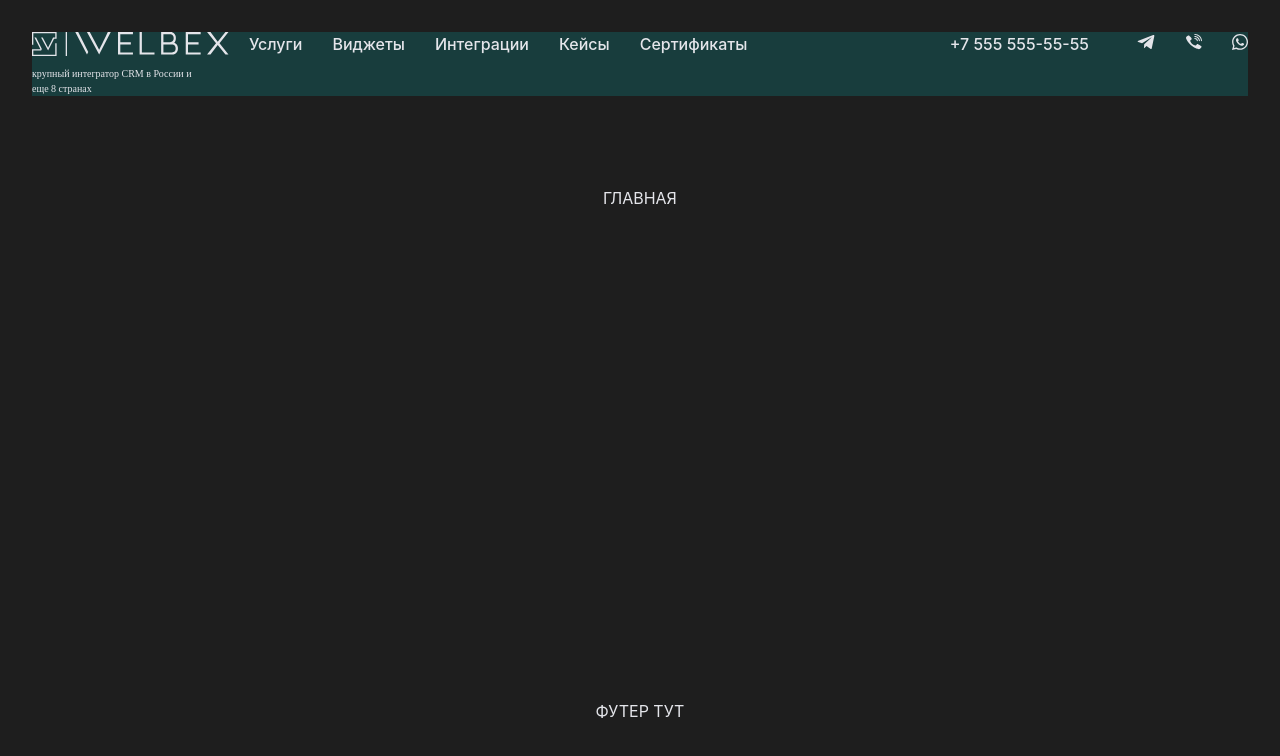
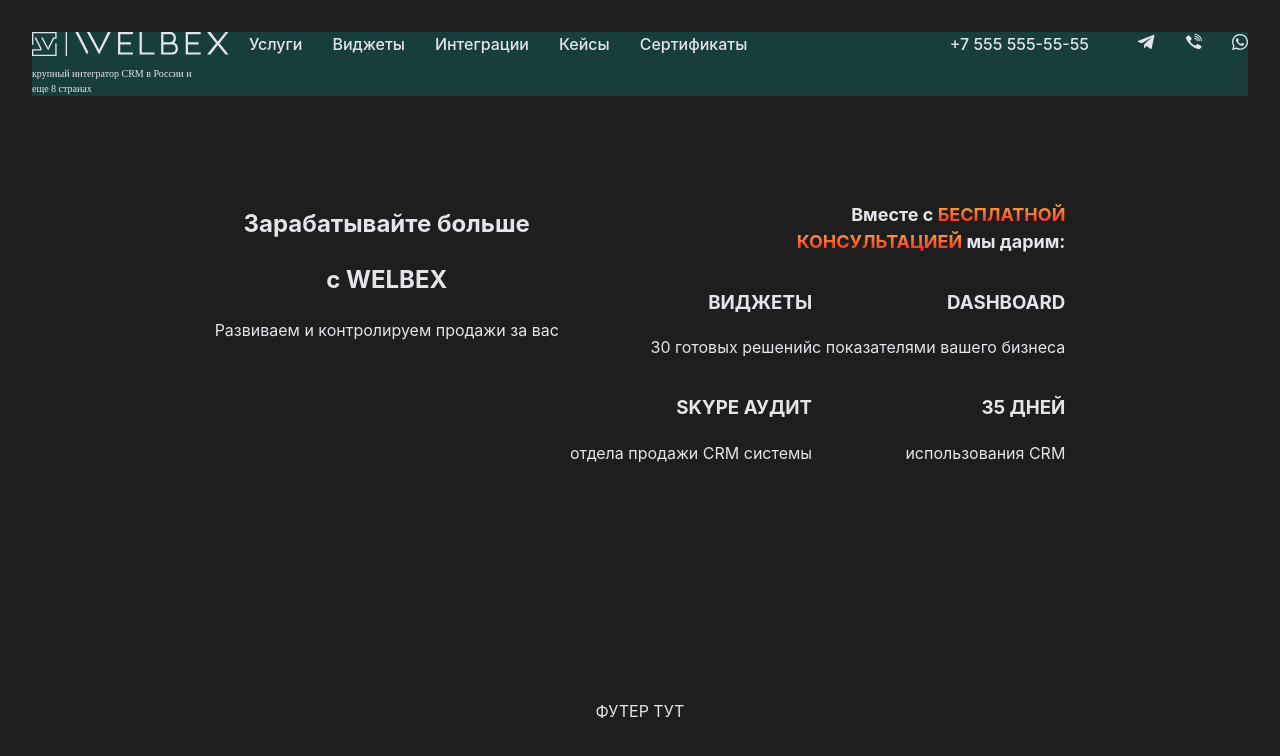
Before and after one commit to anastasia-bazaeva/amotest, a React (Vite) app: page / in a window 1280 px wide. Shown: the top 756 px of the page. Built offline with nearby package versions, Linux system fonts and the light colour scheme.

Commit message:
trying to fill text

```diff
--- /dev/null
+++ b/src/components/main-page/main-page.module.css
@@ -0,0 +1,7 @@
+.wrapper {
+    display: flex;
+    flex-direction: row;
+    flex-wrap: wrap;
+    justify-content: space-between;
+    margin-bottom: 69px;
+}
--- a/src/components/main-page/main-page.tsx
+++ b/src/components/main-page/main-page.tsx
@@ -1,5 +1,16 @@
+import { OfferBlock } from '../offer-block/offer-block'
+import styles from './main-page.module.css'
+
 export const MainPage = () => {
     return (
-        <>ГЛАВНАЯ</>
+        <section className={styles.wrapper} aria-label='главная страница с продающим предложением'>
+            <div>
+                <h2>Зарабатывайте больше</h2>
+                <h2>с WELBEX</h2>
+
+                <p>Развиваем и контролируем продажи за вас</p>
+            </div>
+            <OfferBlock />
+        </section>
     )
 }
--- /dev/null
+++ b/src/components/offer-block/offer-block.module.css
@@ -0,0 +1,23 @@
+.wrapper {
+    display: flex;
+    flex-direction: column;
+    text-align: right;
+    align-items: flex-end;
+}
+
+.title {
+   max-width: 291px;
+   text-wrap: wrap;
+   font-size: 18px;
+}
+
+.accent {
+    background: -webkit-linear-gradient(var(--colors-interface-accent), var(--colors-interface-accent-text));
+    background-clip: text;
+    -webkit-text-fill-color: transparent;
+}
+
+.gridZone {
+    display: grid;
+    grid-template-columns: repeat(2, minmax(164px, 1fr));
+}
--- /dev/null
+++ b/src/components/offer-block/offer-block.tsx
@@ -0,0 +1,27 @@
+import styles from './offer-block.module.css'
+
+export const OfferBlock = () => {
+    return (
+        <div className={styles.wrapper}>
+            <h2 className={styles.title}>Вместе с <span className={styles.accent}>БЕСПЛАТНОЙ КОНСУЛЬТАЦИЕЙ</span> мы дарим:</h2>
+            <div className={styles.gridZone}>
+                <article>
+                    <h3>ВИДЖЕТЫ</h3>
+                    <p>30 готовых решений</p>
+                </article>
+                <article>
+                    <h3>DASHBOARD</h3>
+                    <p>с показателями вашего бизнеса</p>
+                </article>
+                <article>
+                    <h3>SKYPE АУДИТ</h3>
+                    <p>отдела продажи CRM системы</p>
+                </article>
+                <article>
+                    <h3>35 ДНЕЙ</h3>
+                    <p>использования CRM</p>
+                </article>
+            </div>
+        </div>
+    )
+}
```
